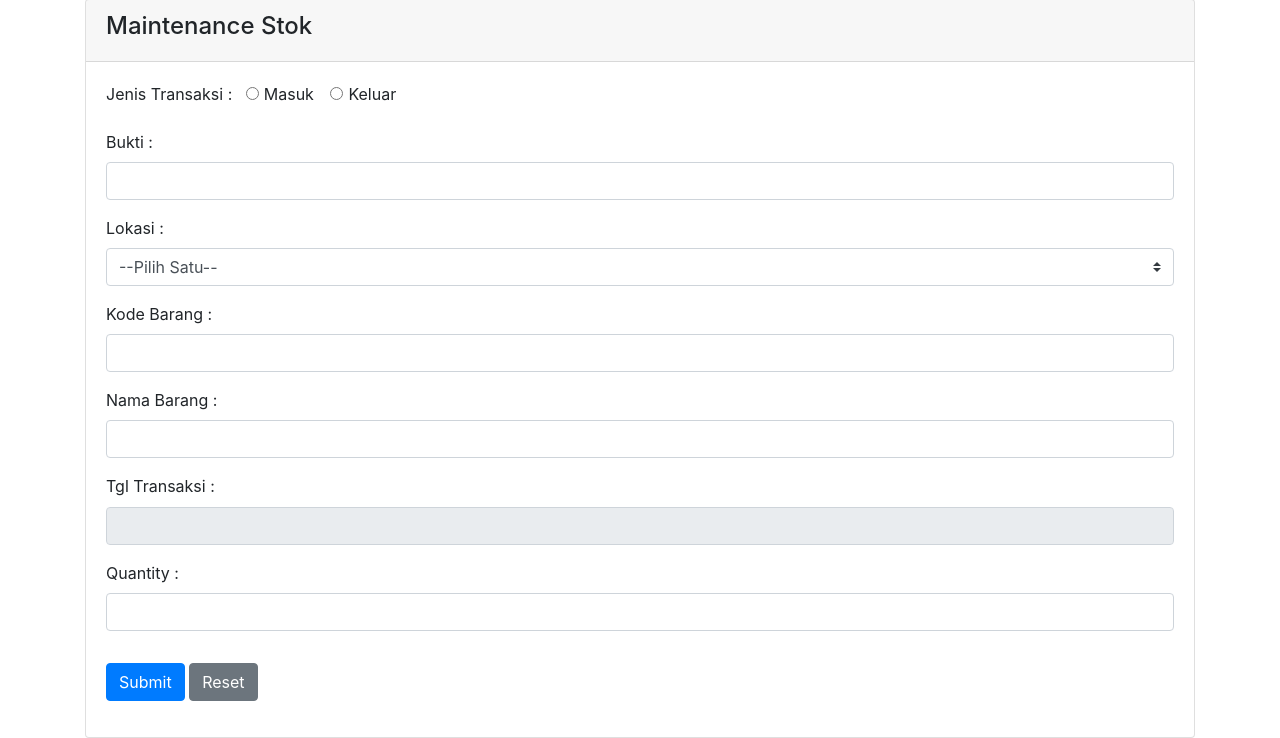
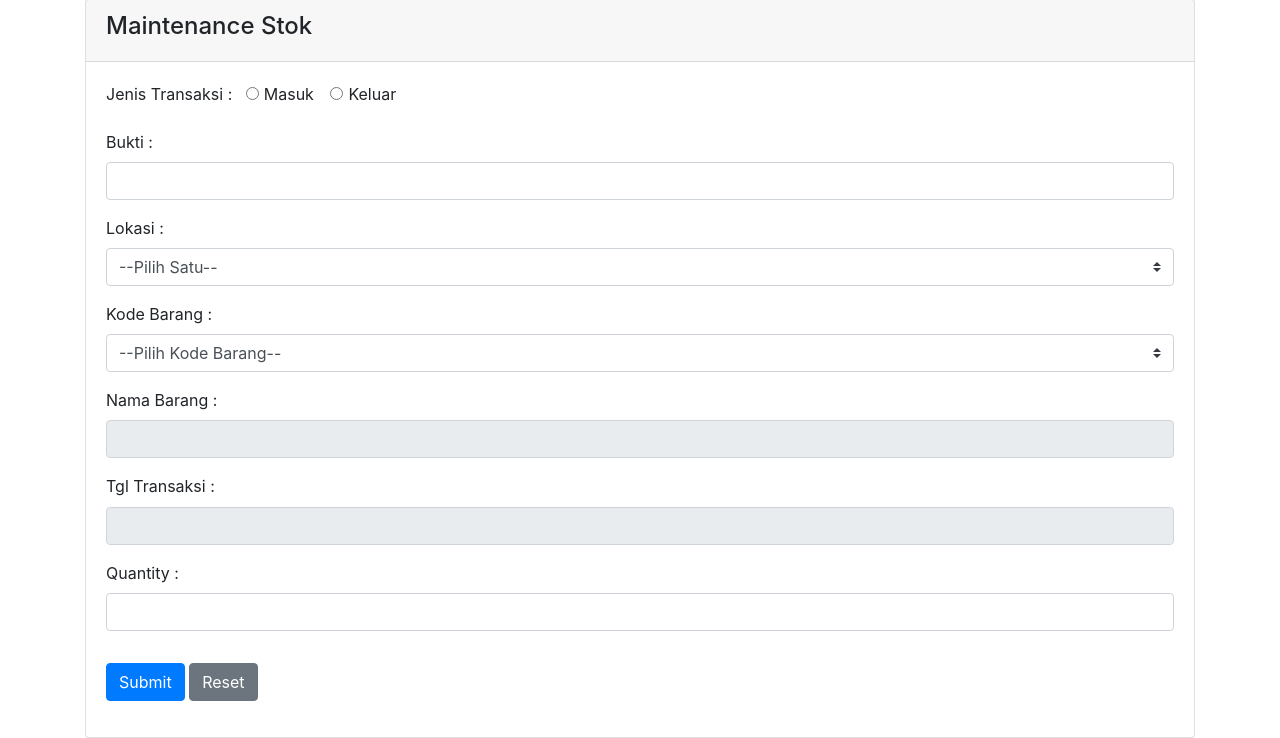
Before and after one commit to rivanananditya28/app-management-stock, a PHP site: page /maintenance_stok/index.php in a window 1280 px wide. Shown: the part 105-843 px from the top of the page. Run offline with PHP 8.4, Linux system fonts and the light colour scheme; data comes from the database, SQL or seed files in the repository; data that the repository does not hold is empty.

Commit message:
index-stok-onchange()

```diff
--- a/maintenance_stok/index.php
+++ b/maintenance_stok/index.php
@@ -74,7 +74,7 @@
 
                                     // Ambil data hasil query
                                     while ($row = mysqli_fetch_assoc($sql_data)) {
-                                        echo '<option value=' . $row['id'] . ($row === $selectedValue ? 'selected="selected"' : '') . '>' . $row['kode_lokasi'] . ' - '. $row['deskripsi'].'</option>';
+                                        echo '<option value=' . $row['id'] . ($row === $selectedValue ? 'selected="selected"' : '') . '>' . $row['kode_lokasi'] . ' - ' . $row['deskripsi'] . '</option>';
                                     }
                                     ?>
                                 </select>
@@ -82,11 +82,23 @@
                             </div>
                             <div class="form-group">
                                 <label for="lokasi">Kode Barang :</label>
-                                <input type="text" class="form-control" id="kode_barang" name="kode_barang" required>
+                                <select class="custom-select" name="kode_barang" id="kode_barang" onchange="getNamaBarang()" required>
+                                    <option selected disabled>--Pilih Kode Barang--</option>
+                                    <?php
+                                    // Buat query untuk mengambil data dari database
+                                    $query = "SELECT * FROM barang"; // Gantikan 'barang' dengan nama tabel barang yang sesuai
+                                    $sql_data = mysqli_query($conn, $query);
+
+                                    // Ambil data hasil query
+                                    while ($row = mysqli_fetch_assoc($sql_data)) {
+                                        echo '<option value=' . $row['kode_barang'] . '>' . $row['kode_barang'] . '</option>';
+                                    }
+                                    ?>
+                                </select>
                             </div>
                             <div class="form-group">
                                 <label for="lokasi">Nama Barang :</label>
-                                <input type="text" class="form-control" id="nama_barang" name="nama_barang" required>
+                                <input type="text" class="form-control" id="nama_barang" name="nama_barang" readonly required>
                             </div>
                             <div class="form-group">
                                 <label for="lokasi">Tgl Transaksi :</label>
@@ -115,6 +127,21 @@
                 todayHighlight: true,
             });
         });
+
+        function getNamaBarang() {
+            var kodeBarang = document.getElementById("kode_barang").value;
+
+            $.ajax({
+                type: 'POST',
+                url: 'stok.php', // Gantikan 'get_nama_barang.php' dengan nama file PHP yang akan memproses permintaan
+                data: {
+                    kode_barang: kodeBarang
+                },
+                success: function(response) {
+                    document.getElementById("nama_barang").value = response;
+                }
+            });
+        }
     </script>
 </body>
 
```
Also changed, not shown: maintenance_stok/stok.php (+18 -1 lines).
